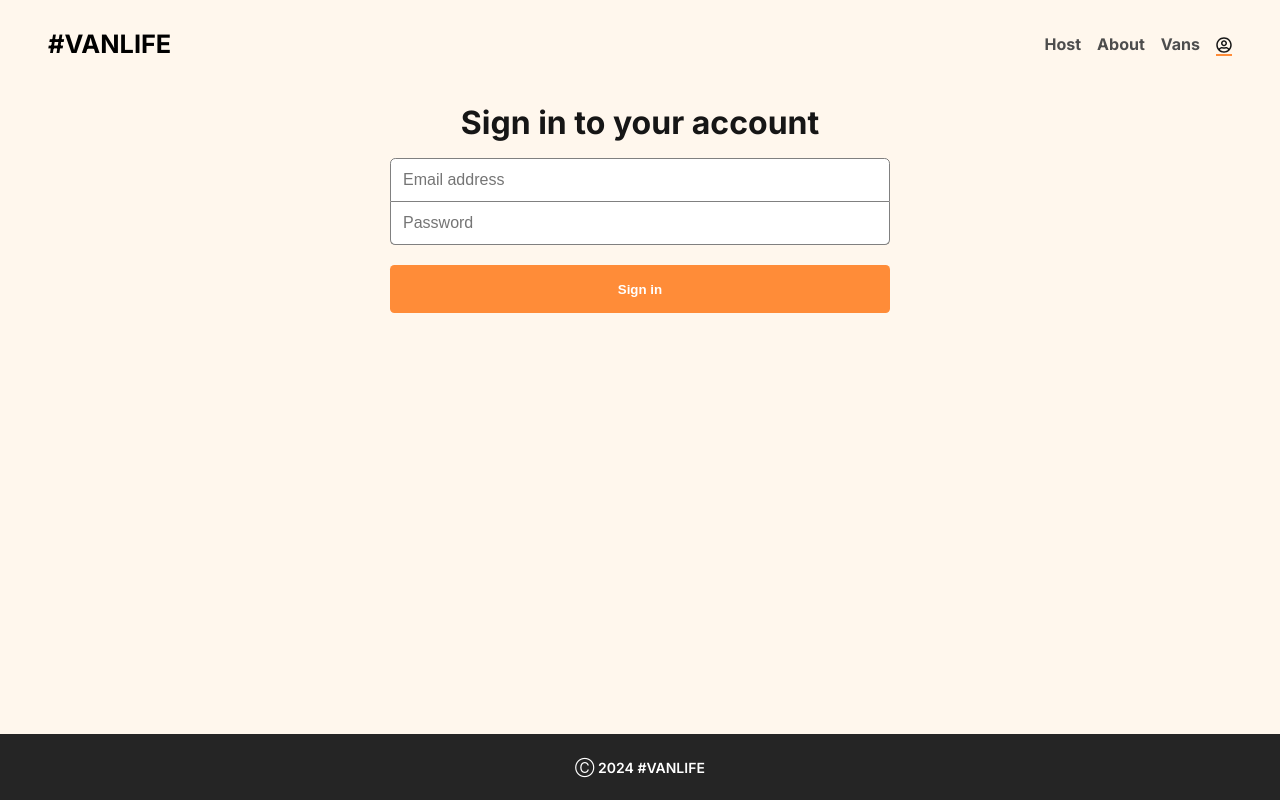
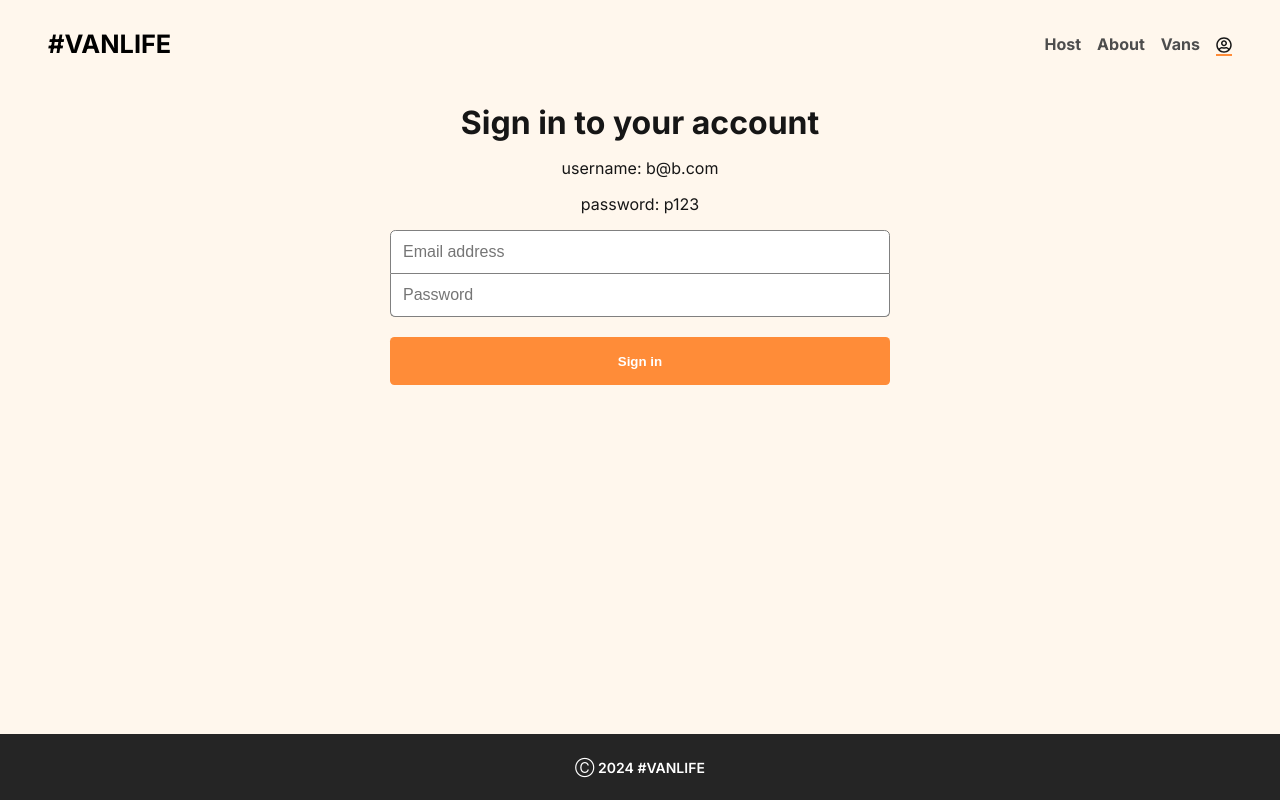
Before and after one commit to MadHapps/Module-11---Van-Life, a React (Vite) app: page /login in a window 1280 px wide. Built offline with nearby package versions, Linux system fonts and the light colour scheme; what miragejs would draw is missing.

Commit message:
added login & password to be displayed on login page for testing purposes
login credentials are hardcoded, proper authentication is outside scope of project

```diff
--- a/src/pages/Login.jsx
+++ b/src/pages/Login.jsx
@@ -56,6 +56,8 @@ export default function Login({ logInOut }) {
         <h2 className="state-message">{location.state.message}</h2>
       )}
       <h1>Sign in to your account</h1>
+      <p>username: b@b.com</p>
+      <p>password: p123</p>
       {error?.message && <h3 className="state-message">{error.message}</h3>}
       <form onSubmit={handleSubmit} className="login-form">
         <input
```
